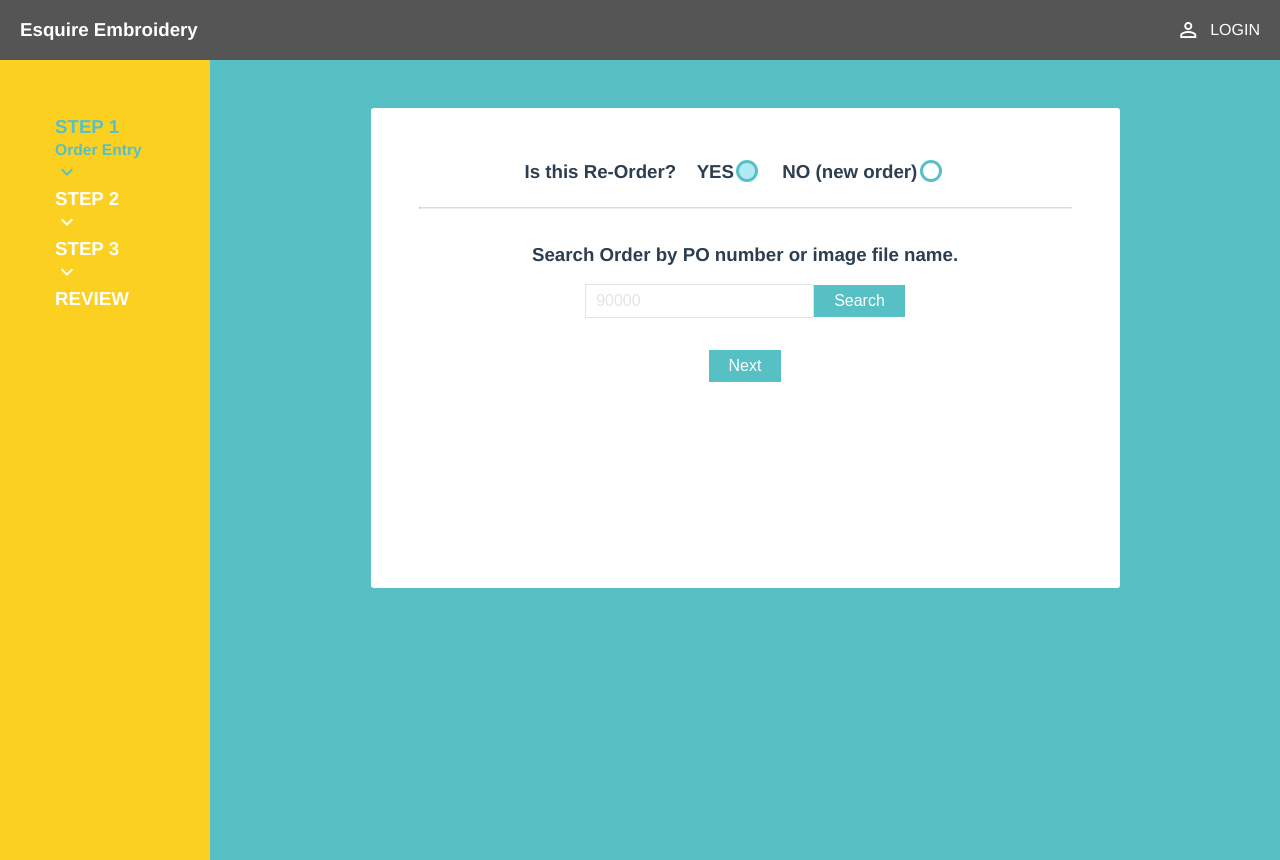
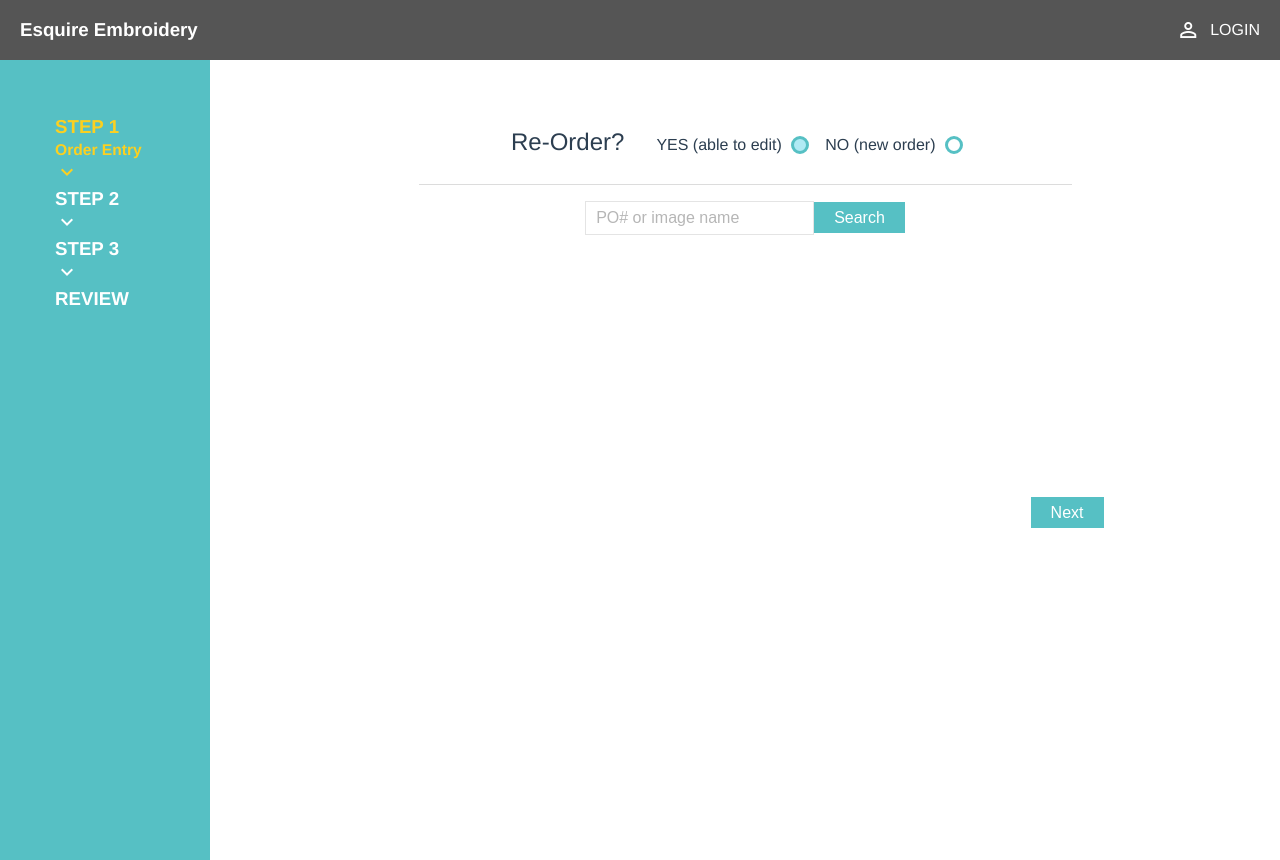
Before and after one commit to okabe-san/esquire_order, a Vue app: page /#/entry in a window 1280 px wide. Built offline with nearby package versions, Linux system fonts and the light colour scheme; what vue-clip would draw is missing.

Commit message:
using table for order deatil

```diff
--- a/src/assets/css/main_lib.css
+++ b/src/assets/css/main_lib.css
@@ -8,7 +8,10 @@ p {
   font-size: 1.2rem;
 }
 hr {
-  border-top: 1px solid #dcdcdc;
+  height: 1px;
+  color: #ed1d61;
+  background: #dcdcdc;
+  border: 0;
 }
 header {
   align-items: center;
@@ -90,7 +93,7 @@ input:focus {
     border: 1px solid #999;
 }
 input::placeholder {
-    color: #e4e4e4;
+    color: #b6b6b6;
 }
 
 /* radio button style */
@@ -103,9 +106,9 @@ input[type=radio] {
   display: inline-block;
   position: relative;
   top: .25rem;
-  left: -1.5rem;
-  height: 1rem;
-  width: 1rem;
+  left: -1rem;
+  height: .75rem;
+  width: .75rem;
   border: 3px solid #56c0c4;
   border-radius: 50%;
   -webkit-transition: all 0.25s linear;
--- a/src/assets/css/order_lib.css
+++ b/src/assets/css/order_lib.css
@@ -15,13 +15,13 @@ section {
   padding-left: 55px;
   text-align: left;
   color: #fff;
-  background: #fcd020;
+  background: #56c0c4;
 }
 section h3 {
   margin: 0;
 }
 .step {
-  color: #56c0c4;
+  color: #fcd020;
 }
 
 /* for order form */
@@ -30,7 +30,6 @@ main {
   flex: 1;
   min-height: 100vh;
   padding-bottom: 3rem;
-  background: #56c0c4;
 }
 .form_wrapper {
   display: flex;
@@ -38,10 +37,10 @@ main {
   align-items: center;
 }
 .form {
+  position: relative;
   box-sizing: border-box;
   width: 70%;
   min-height: 60vh;
-  margin-top: 3rem;
   padding: 3rem;
   background: #fff;
   border-radius: 3px;
--- /dev/null
+++ b/src/assets/fakeOrder.json
@@ -0,0 +1,34 @@
+{"orders":[
+  { "po": 100,
+    "items":
+    [{
+      "item": "Cap",
+      "location": "Front Center",
+      "image": "require(`@/assets/images/sanmar.png`)",
+      "quantity": 10
+    },
+    {
+      "item": "Tops",
+      "location": "Front Chest",
+      "quantity": 20
+    }]
+  },
+  { "po": 101,
+    "items":
+    [{
+      "item": "Cap",
+      "location": "Front Center",
+      "image": "require(@/assets/images/alphabroder.jpg`)",
+      "quantity": 30
+    }]
+  },
+  { "po": 106,
+    "items":
+    [{
+      "item": "Cap",
+      "location": "Front Center",
+      "image": "require(`@/assets/images/alphabroder2.jpg`)",
+      "quantity": 30
+    }]
+  }
+]}
--- a/src/components/OrderEntry.vue
+++ b/src/components/OrderEntry.vue
@@ -19,20 +19,17 @@
       <div class="form_wrapper">
         <div class="form">
           <!-- check re-order or not -->
-          <h3>
-            Is this Re-Order? &nbsp;&nbsp;
-
-            <label>YES
+          <div>
+            <h2 style="display:inline-block;padding-right:2rem">Re-Order?</h2>
+              <label>YES (able to edit)
                 <input type="radio" v-model="reOrder" v-on:change="orderCheck()" vaule="yes">
                 <span class="radio"></span>
               </label>
-
               <label>NO (new order)
                 <input type="radio" v-model="reOrder" v-on:change="orderCheck()" value="no">
                 <span class="radio"></span>
               </label>
-
-          </h3>
+            </div>
           <hr />
 
           <!-- for re-order -->
@@ -44,13 +41,17 @@
           <div v-else>
             <newOrder class="order_entry"></newOrder>
           </div>
+
           <!-- error message -->
-          <div>
+          <div class="action">
+            <div class="required" style="margin-bottom:1rem">
               {{message}}
             </div>
 
             <!-- nav buttons -->
-          <button @click="next">Next</button>
+            <button class="next" @click="next">Next</button>
+          </div>
+
         </div>
       </div>
     </main>
@@ -122,4 +123,12 @@ h3 {
 .order_entry {
   padding-top: .5rem;
 }
+.action {
+  margin-top: 3rem;
+}
+.next {
+  position: absolute;
+  bottom: .75rem;
+  right: 1rem;
+}
 </style>
--- a/src/components/details/ReOrder.vue
+++ b/src/components/details/ReOrder.vue
@@ -1,59 +1,76 @@
 <template>
   <div>
     <!-- search/select order -->
-    <h3>Search Order by PO number or image file name.</h3>
-    <input type="text" placeholder="90000">
+    <input type="text" placeholder="PO# or image name">
     <button @click="search">Search</button>
-
     <div class="po_wrapper">
       <div class="po" v-for="(order, index) in orders" :key="index">
-        <label class="po_label">PO Number: {{order.po}}
+        <div class="po_image">
+          <img class="image" :src="order.items[0].image">
+        </div>
+        <label class="po_number">
+          PO Number: {{order.po}}
           <input class="po_radio" type="radio" v-model="orderPicked" :value="order">
           <span class="radio po_radio"></span>
         </label>
-        <div class="po_image">
-          <img class="image" :src="order.items[0].image">
       </div>
     </div>
-    </div>
-    <hr v-if="orderPicked">
 
     <!-- show order details -->
-    <h3 v-if="orderPicked">Order Detail</h3>
-    <div class="order_wrapper" v-for="(detail, index) in orderPicked.items" :key="index">
-
-      <!-- edit item -->
-      <span class="order_item" v-if="edit && index === indexNum">
+    <div class="order_detail" v-if="orderPicked">
+      <hr />
+      <h3>Order Detail</h3>
+      <table style="width:100%">
+        <thead>
+          <tr style="color:#56c0c4">
+            <th>Item</th>
+            <th>Location</th>
+            <th>Quantity</th>
+            <th>File/Image</th>
+            <th></th>
+          </tr>
+        </thead>
+        <tbody>
+          <tr v-for="(detail, index) in orderPicked.items" :key="index">
               <!-- item -->
+              <td v-if="edit && index === indexNum" class="order_item">
                 <select class="item" v-model="editOrder.item">
                   <option v-for="(item, index) in items" :value="item" :key="index">
                     {{item}}
                   </option>
                 </select>
+              </td>
+              <td v-else>{{detail.item}}</td>
 
               <!-- location -->
+              <td v-if="edit && index === indexNum">
                 <select class="location" style="width:150px" v-model="editOrder.location">
                   <option v-for="(location, index) in locationCap" :value="location" :key="index">
                     {{location}}
                   </option>
                 </select>
+              </td>
+              <td v-else>{{detail.location}}</td>
 
               <!-- quantity -->
+              <td v-if="edit && index === indexNum">
                 <input class="quantity" type="number" v-model="editOrder.quantity">
-      </span>
+              </td>
+              <td v-else>{{detail.quantity}}</td>
 
-      <span class="order_item" v-else>
-        {{detail.item}} / {{detail.location}} / {{detail.quantity}}
-      </span>
+              <td class="po_image">
+                <img class="image" :src="detail.image">
+              </td>
 
             <!-- for edit item buttons -->
-      <div class="order_buttons">
+            <td class="order_buttons">
               <button @click="editItem(index, detail)">Edit</button>
               <button v-if="edit && index === indexNum" @click="updateItem(index)">Update</button>
               <button @click="removeItem(index)">Delete</button>
-      </div>
-
-    </div>
+            </td>
+          </tr>
+        </tbody>
+      </table>
 
       <!-- add item  -->
       <div v-if="orderPicked">
@@ -115,12 +132,17 @@
         <p v-if="!fileCheck && files.length === 0">Please add file.</p>
       </div>
     </div>
+
+  </div>
 </template>
 
 <script>
+import json from '../../assets/fakeOrder.json'
+
 export default {
   data () {
     return {
+      test: json,
       options: {
         url: '/details',
         maxFiles: 1
@@ -279,7 +301,6 @@ input {
   padding: 7px 10px;
   font-size: 100%;
 }
-
 /* for order(po number) selection */
 .po_wrapper {
   margin: 2rem 0;
@@ -287,36 +308,22 @@ input {
 .po {
   display: flex;
   align-items: center;
-  height: 50px;
-}
-.po_label {
-  width: 350px;
-}
-.po_radio {
-  float: right;
+  justify-content: center;
+  height: 40px;
 }
 .po_image {
-  flex: 1;
+  width: 120px;
+}
+.po_number {
+  width: 300px;
 }
 .image {
   max-width: 100px;
-  max-height: 50px;
+  max-height: 30px;
   width: auto;
   height: auto;
   padding-left: 1rem;
-}
-
-/* for order detail */
-.order_wrapper {
-  display: flex;
-  align-items: center;
-  height: 40px;
-}
-.order_item {
-  width: 400px;
-}
-.order_buttons {
-  flex: 1;
+  border: 1px solid #ededed;
 }
 
 /* for display add item */
```
Lines whose indentation alone changed are shown as unchanged.
